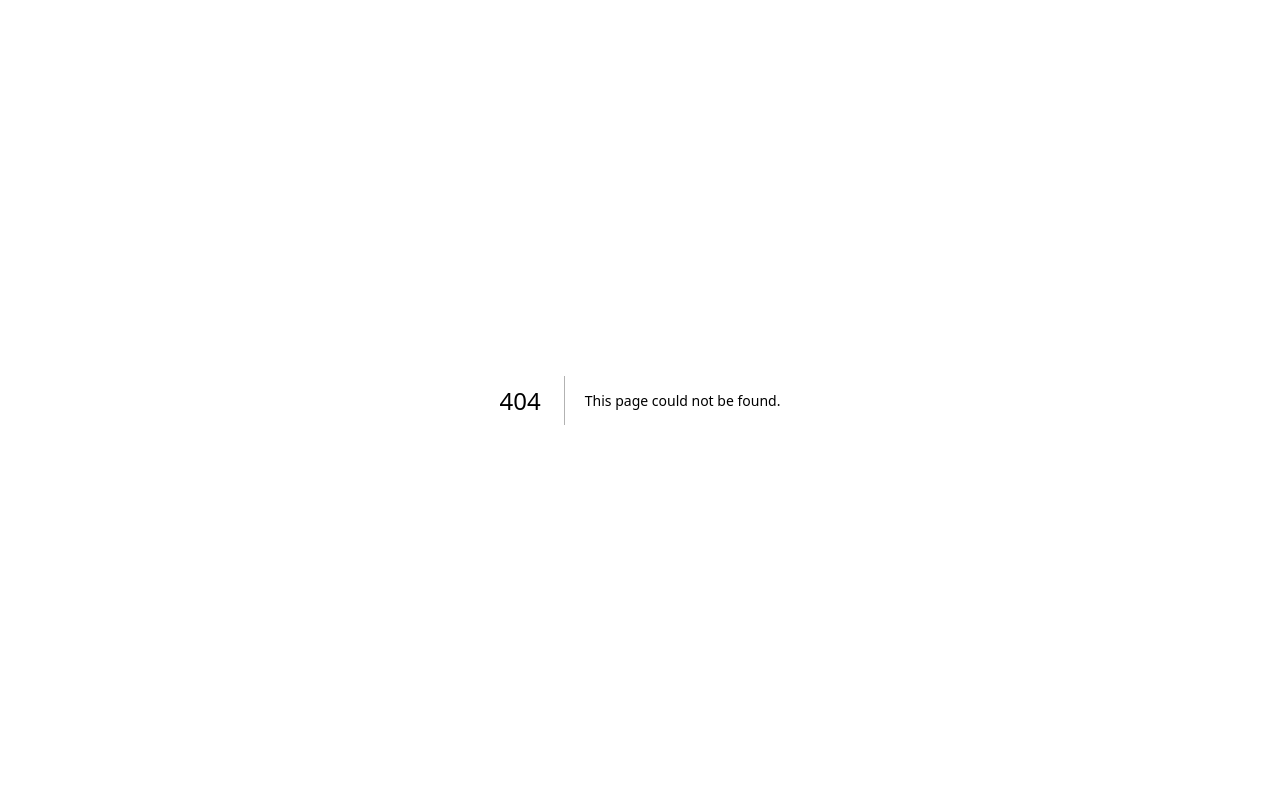
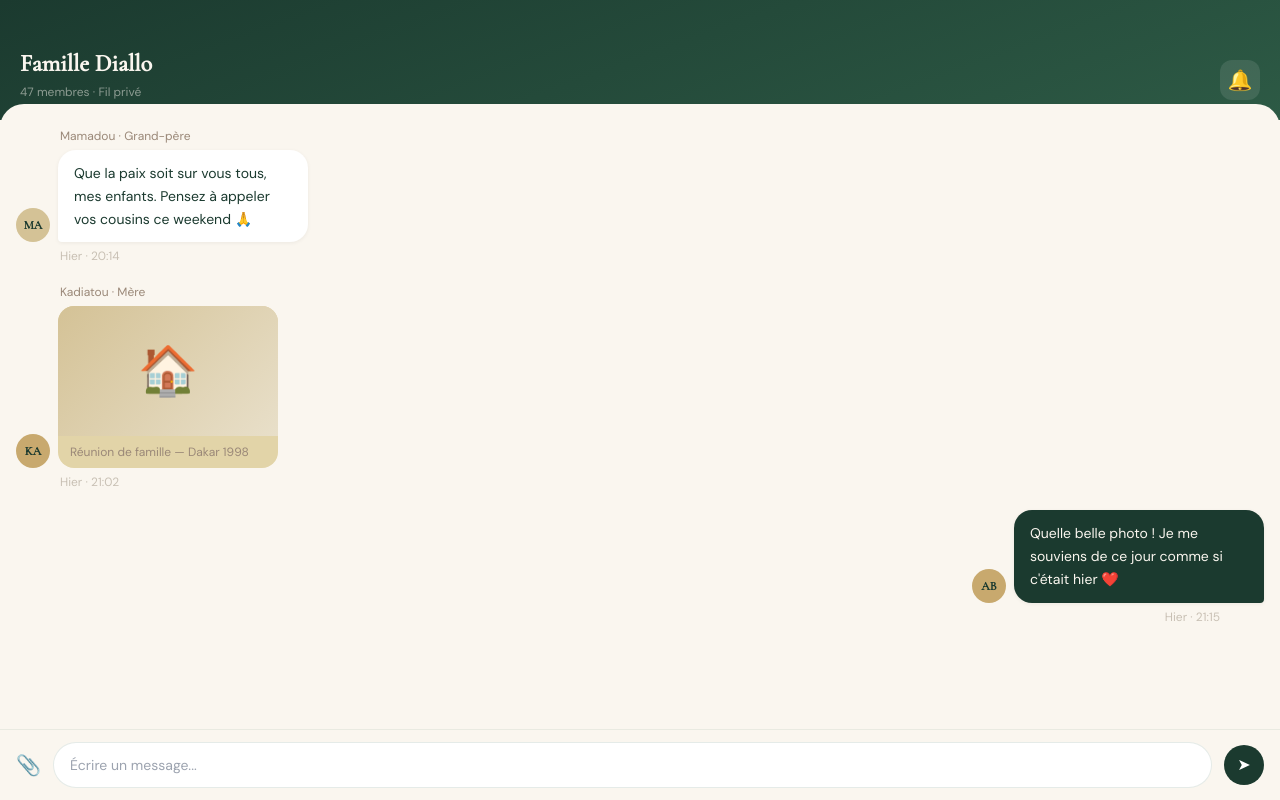
Before and after one commit to yonna25/Racines-Windo, a Next.js app: page /messages in a window 1280 px wide. Before the commit this address had no page. Built offline with nearby package versions, Linux system fonts and the light colour scheme.

Commit message:
Create page.jsx

```diff
--- /dev/null
+++ b/src/app/messages/page.jsx
@@ -0,0 +1,161 @@
+'use client'
+import { useState, useRef, useEffect } from 'react'
+import { useRouter } from 'next/navigation'
+
+const INITIAL_MESSAGES = [
+  {
+    id: 1, from: 'MA', sender: 'Mamadou', role: 'Grand-père',
+    text: 'Que la paix soit sur vous tous, mes enfants. Pensez à appeler vos cousins ce weekend 🙏',
+    time: 'Hier · 20:14', own: false, type: 'text',
+  },
+  {
+    id: 2, from: 'KA', sender: 'Kadiatou', role: 'Mère',
+    photo: true, caption: 'Réunion de famille — Dakar 1998',
+    time: 'Hier · 21:02', own: false, type: 'photo',
+  },
+  {
+    id: 3, from: 'AB', sender: 'Vous', role: '',
+    text: 'Quelle belle photo ! Je me souviens de ce jour comme si c\'était hier ❤️',
+    time: 'Hier · 21:15', own: true, type: 'text',
+  },
+]
+
+const AVATAR_COLORS = {
+  MA: { bg: '#D4C296', text: '#1B3A2F' },
+  KA: { bg: '#C8A96E', text: '#1B3A2F' },
+  AB: { bg: '#C8A96E', text: '#1B3A2F' },
+}
+
+export default function MessagesPage() {
+  const router = useRouter()
+  const [messages, setMessages] = useState(INITIAL_MESSAGES)
+  const [input, setInput] = useState('')
+  const bottomRef = useRef(null)
+
+  useEffect(() => {
+    bottomRef.current?.scrollIntoView({ behavior: 'smooth' })
+  }, [messages])
+
+  const send = () => {
+    if (!input.trim()) return
+    const now = new Date()
+    const time = `${now.getHours()}:${String(now.getMinutes()).padStart(2, '0')}`
+    setMessages(m => [...m, {
+      id: Date.now(), from: 'AB', sender: 'Vous', role: '',
+      text: input, time: `Aujourd'hui · ${time}`, own: true, type: 'text',
+    }])
+    setInput('')
+  }
+
+  return (
+    <div className="min-h-screen flex flex-col" style={{ background: '#FAF6EF' }}>
+
+      {/* Header */}
+      <div className="px-5 pt-12 pb-5 flex justify-between items-end"
+           style={{ background: 'linear-gradient(160deg, #1B3A2F 0%, #2D5A45 100%)' }}>
+        <div>
+          <h1 className="text-2xl font-semibold" style={{ color: '#FAF6EF', fontFamily: 'Cormorant Garamond, serif' }}>
+            Famille Diallo
+          </h1>
+          <p className="text-xs mt-1" style={{ color: 'rgba(250,246,239,0.5)' }}>47 membres · Fil privé</p>
+        </div>
+        <button className="w-10 h-10 rounded-xl flex items-center justify-center"
+                style={{ background: 'rgba(255,255,255,0.1)' }}>
+          <span className="text-xl">🔔</span>
+        </button>
+      </div>
+
+      {/* Messages */}
+      <div className="flex-1 -mt-4 rounded-t-3xl overflow-y-auto px-4 py-6 pb-32 flex flex-col gap-5"
+           style={{ background: '#FAF6EF' }}>
+        {messages.map(m => (
+          <div key={m.id} className={`flex flex-col ${m.own ? 'items-end' : 'items-start'} gap-1.5`}>
+            {!m.own && (
+              <span className="text-xs ml-11" style={{ color: '#9A8878' }}>
+                {m.sender} · {m.role}
+              </span>
+            )}
+            <div className={`flex items-end gap-2 ${m.own ? 'flex-row-reverse' : 'flex-row'}`}>
+              {!m.own && (
+                <div
+                  className="rounded-full flex items-center justify-center font-bold flex-shrink-0"
+                  style={{
+                    width: 34, height: 34,
+                    background: AVATAR_COLORS[m.from]?.bg || '#E2D4A8',
+                    color: AVATAR_COLORS[m.from]?.text || '#1B3A2F',
+                    fontFamily: 'Cormorant Garamond, serif', fontSize: 12,
+                  }}
+                >
+                  {m.from}
+                </div>
+              )}
+
+              {m.type === 'photo' ? (
+                <div className="rounded-2xl overflow-hidden" style={{ width: 220, background: '#E2D4A8' }}>
+                  <div className="flex items-center justify-center" style={{ height: 130, background: 'linear-gradient(135deg, #D4C296, #E8DFC9)', fontSize: 48 }}>
+                    🏠
+                  </div>
+                  <p className="px-3 py-2 text-xs" style={{ color: '#9A8878' }}>{m.caption}</p>
+                </div>
+              ) : (
+                <div
+                  className="px-4 py-3 text-sm leading-relaxed"
+                  style={{
+                    maxWidth: 250,
+                    background: m.own ? '#1B3A2F' : '#FFFFFF',
+                    color: m.own ? '#FAF6EF' : '#1B3A2F',
+                    borderRadius: m.own ? '18px 18px 4px 18px' : '18px 18px 18px 4px',
+                    boxShadow: '0 1px 4px rgba(0,0,0,0.06)',
+                  }}
+                >
+                  {m.text}
+                </div>
+              )}
+
+              {m.own && (
+                <div
+                  className="rounded-full flex items-center justify-center font-bold flex-shrink-0"
+                  style={{
+                    width: 34, height: 34,
+                    background: '#C8A96E', color: '#1B3A2F',
+                    fontFamily: 'Cormorant Garamond, serif', fontSize: 12,
+                  }}
+                >
+                  AB
+                </div>
+              )}
+            </div>
+            <span className={`text-xs ${m.own ? 'mr-11' : 'ml-11'}`} style={{ color: '#C8C0B4' }}>
+              {m.time}
+            </span>
+          </div>
+        ))}
+        <div ref={bottomRef} />
+      </div>
+
+      {/* Input */}
+      <div className="fixed bottom-0 left-0 right-0 px-4 py-3 flex items-center gap-3"
+           style={{ background: '#FAF6EF', borderTop: '1px solid rgba(45,90,69,0.08)' }}>
+        <button className="text-xl flex-shrink-0">📎</button>
+        <input
+          value={input}
+          onChange={e => setInput(e.target.value)}
+          onKeyDown={e => e.key === 'Enter' && send()}
+          placeholder="Écrire un message..."
+          className="flex-1 py-3 px-4 rounded-full text-sm outline-none"
+          style={{
+            background: '#FFFFFF', border: '1px solid rgba(45,90,69,0.12)',
+            color: '#1B3A2F', fontFamily: 'DM Sans, sans-serif',
+          }}
+        />
+        <button
+          onClick={send}
+          className="w-10 h-10 rounded-full flex items-center justify-center flex-shrink-0 text-white text-base"
+          style={{ background: '#1B3A2F' }}
+        >
+          ➤
+        </button>
+      </div>
+    </div>
+  )
+}
```
